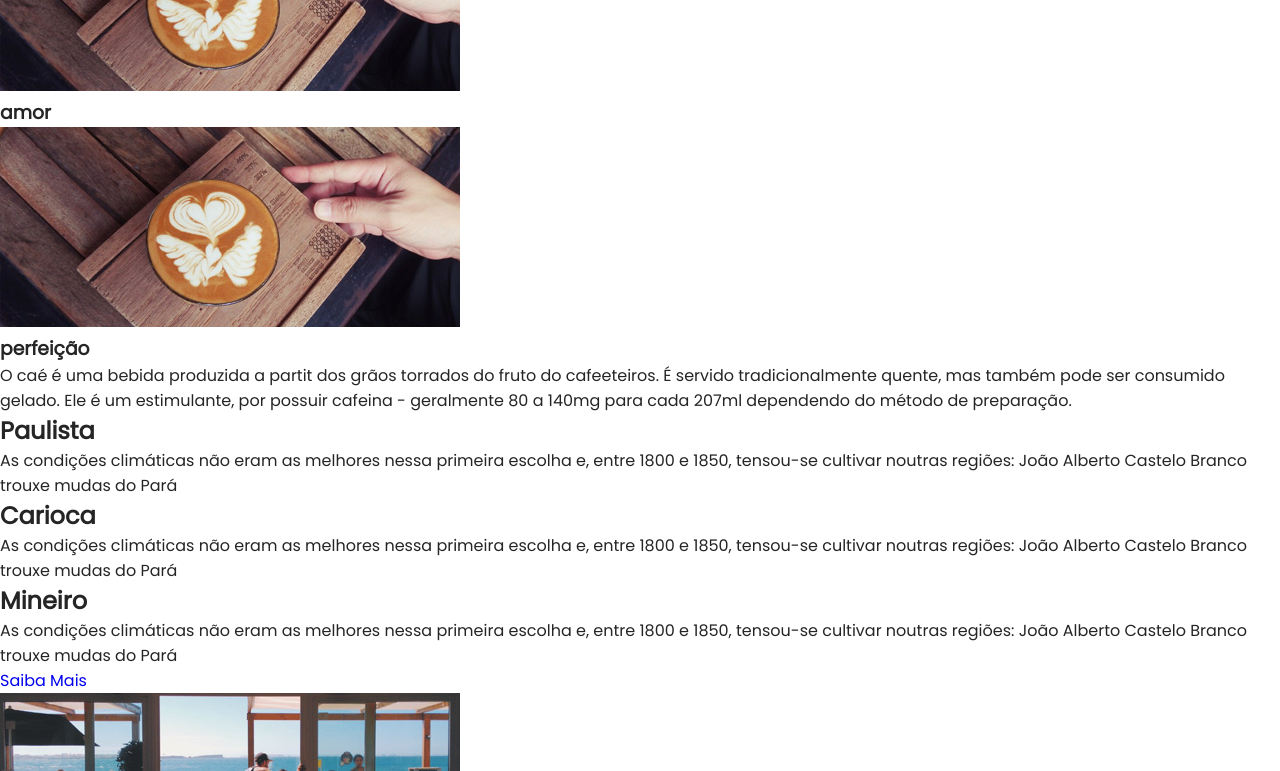
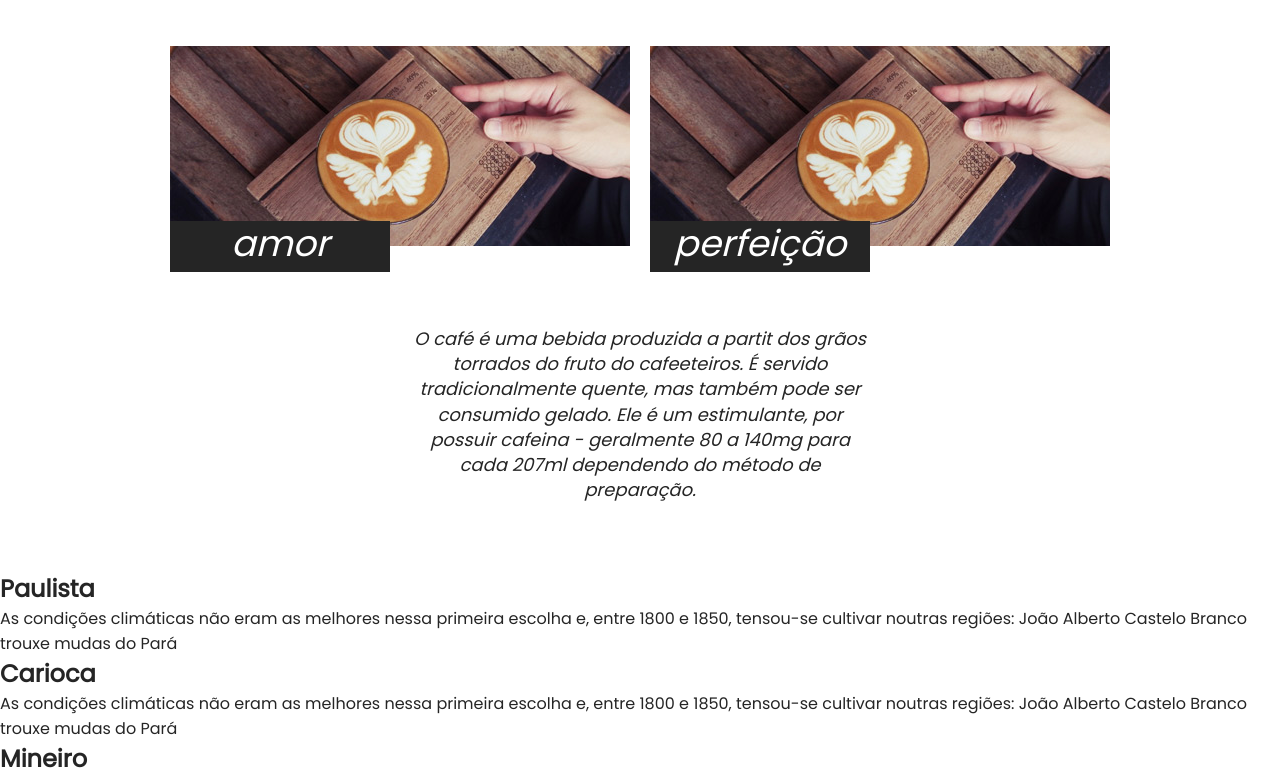
Before and after one commit to ighoralves/Brafe, a website: page index.html in a window 1280 px wide. Shown: the part 691-1462 px from the top of the page. Drawn offline with Linux system fonts and the light colour scheme.

Commit message:
teste de css

```diff
--- /dev/null
+++ b/assets/styles/components/Sobre.scss
@@ -0,0 +1,54 @@
+.Sobre {
+  padding: 40px;
+
+  .Container {
+    max-width: 960px;
+    margin: 0 auto;
+  }
+
+  .Container::after, .Container::before {
+    content: "";
+    display: table;
+    clear: both;
+  }
+
+  h2 {
+    text-align: center;
+    font-size: 2.25em;
+    margin-bottom: 60px;
+  }
+
+  &-item {
+    width: 460px;
+    float: left;
+    padding: 0 10px;
+
+    img {
+      display: block;
+      max-width: 100%;
+    }
+
+    h3 {
+      font-size: 2.25em;
+      line-height: 1em;
+      background: #252525;
+      width:220px;
+      color: #fff;
+      font-style: italic;
+      font-weight: normal;
+      text-align: center;
+      padding: 5px 0 10px 0;
+      top: -25px;
+      position: relative;
+    }
+  }
+
+  p {
+    font-size: 1.125em;
+    line-height: 1.4em;
+    font-style: italic;
+    text-align: center;
+    margin: 29px auto;
+    max-width: 460px;
+  }
+}
--- a/assets/styles/index.scss
+++ b/assets/styles/index.scss
@@ -3,3 +3,4 @@
 
 @import "./components/Header.scss";
 @import "./components/Main.scss";
+@import "./components/Sobre.scss";
--- a/index.html
+++ b/index.html
@@ -28,18 +28,19 @@
     <p>Direto das fazendas de Minas Gerais</p>
   </main>
 
-  <section>
-    <div>
-      <div>
+  <section class="Sobre">
+    <h2>Uma Mistura de</h2>
+    <div class="Container">
+      <div class="Sobre-item">
         <img src="./assets/img/cafe-1.jpg" alt="">
         <h3>amor</h3>
       </div>
-      <div>
+      <div class="Sobre-item">
         <img src="./assets/img/cafe-1.jpg" alt="">
         <h3>perfeição</h3>
       </div>
     </div>
-    <p>O caé é uma bebida produzida a partit dos grãos
+    <p>O café é uma bebida produzida a partit dos grãos
       torrados do fruto do cafeeteiros. É servido tradicionalmente
       quente, mas também pode ser consumido gelado. Ele é um estimulante,
       por possuir cafeina - geralmente 80 a 140mg para cada 207ml dependendo
```
Also changed, not shown: dist/index.css, dist/index.js, 1 other file.
